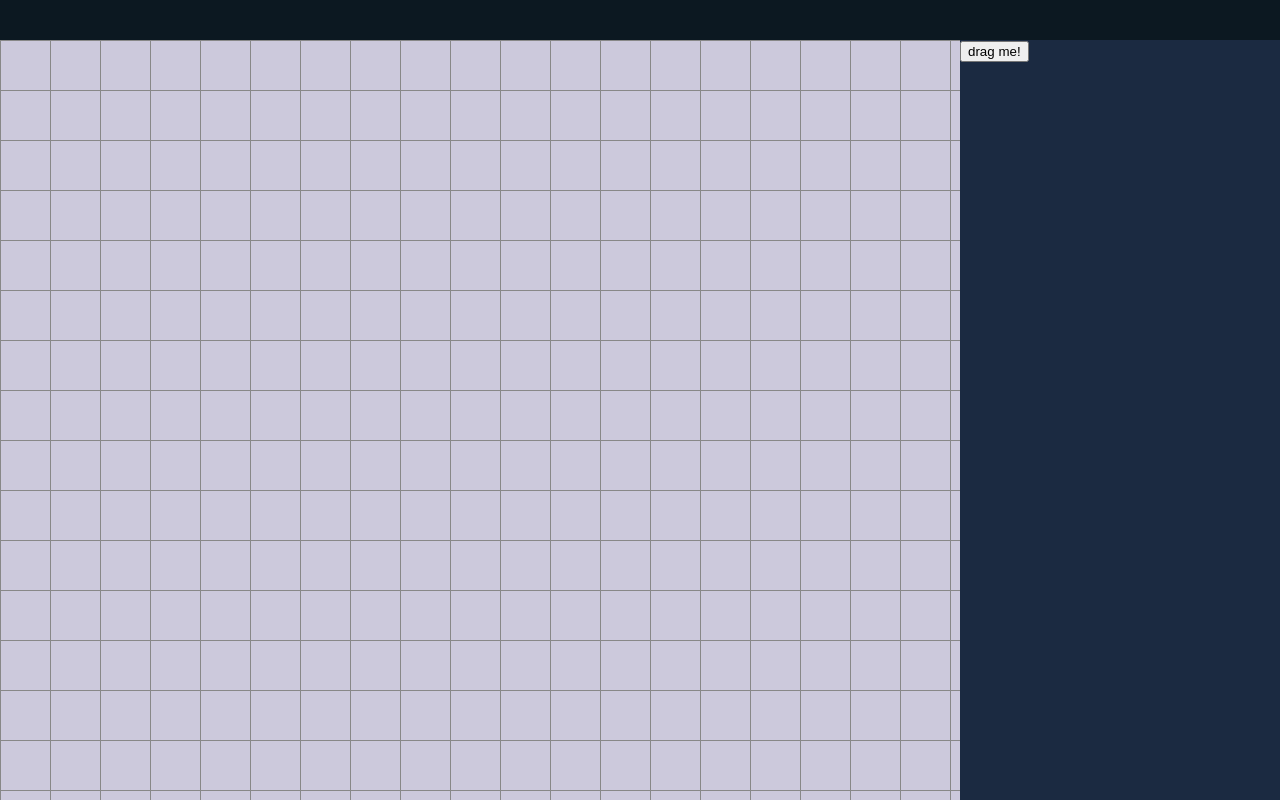
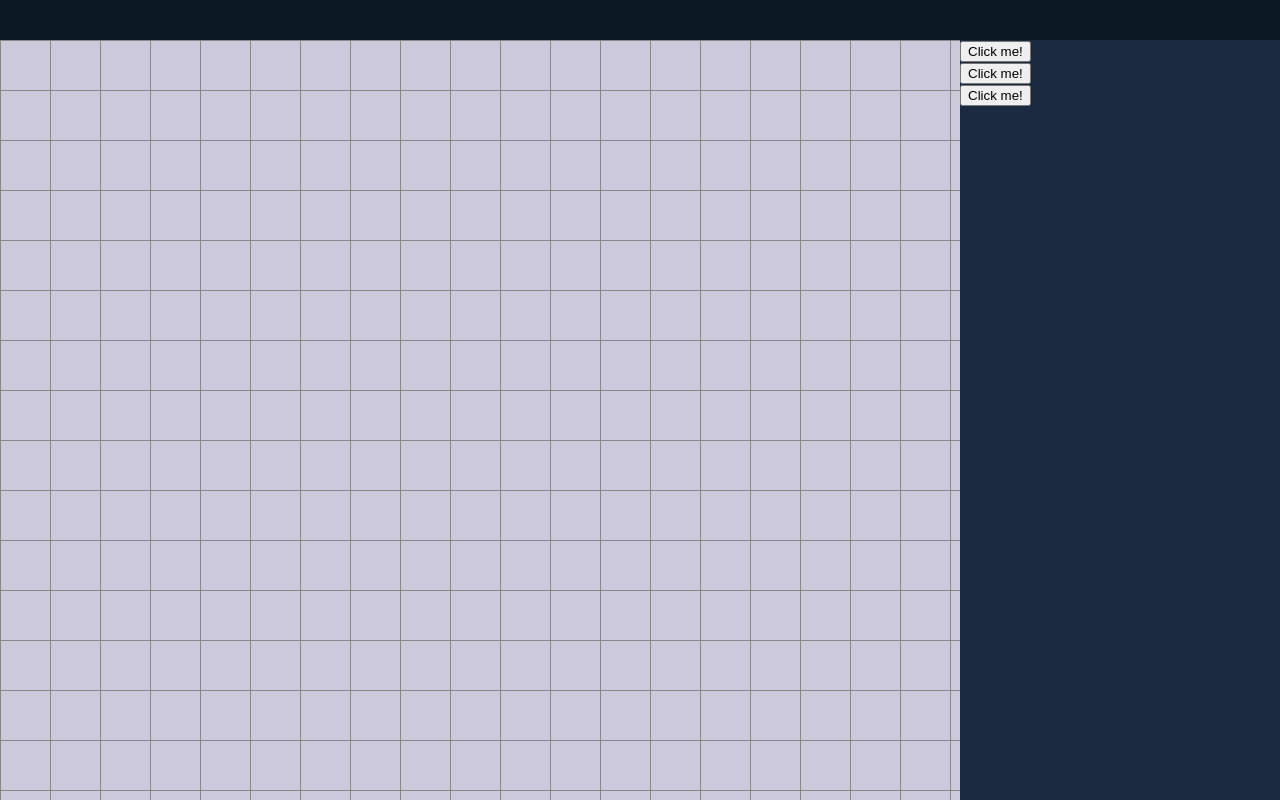
Before and after one commit to wajdialjedaani/Innovation-Labs-Usability-Education-Tool, a Next.js app in the folder usability-tool/: page /ui-builder in a window 1280 px wide. Built offline with nearby package versions, Linux system fonts and the light colour scheme.

Commit message:
Sample showing widgets staying in place when dropped in the UI builder, then returning to their original position when dropped in the Component Drawer

```diff
--- a/usability-tool/components/ui-builder/DraggableComponent.js
+++ b/usability-tool/components/ui-builder/DraggableComponent.js
@@ -2,18 +2,19 @@
 import { useDraggable } from "@dnd-kit/core";
 import { CSS } from "@dnd-kit/utilities";
 
-export default function DraggableComponent(props){
+export default function DraggableComponent({id, widget, ...props}){
   const {attributes, listeners, setNodeRef, transform} = useDraggable({
-    id: 'draggable',
+    id: id,
   });
 
   const style = transform ? {
     transform: CSS.Translate.toString(transform),
-  } : undefined;
+    ...widget.style //Widget.style contains data collected from drag events, necessary for correctly updating positioning styles
+  } : widget.style;
 
   return (
-    <button ref={setNodeRef} style={style} {...listeners} {...attributes}>
+    <div ref={setNodeRef} style={style} {...listeners} {...attributes}>
       {props.children}
-    </button>
+    </div>
   );
 }
--- a/usability-tool/components/ui-builder/Grid.js
+++ b/usability-tool/components/ui-builder/Grid.js
@@ -9,7 +9,7 @@ export default function Grid(props){
   });
 
   const style = {
-    "background-color": isOver ? 'green' : undefined,
+    "backgroundColor": isOver ? 'green' : undefined,
   };
 
   return (
--- a/usability-tool/components/ui-builder/UIBuilder.js
+++ b/usability-tool/components/ui-builder/UIBuilder.js
@@ -12,20 +12,77 @@ import DraggableComponent from "./DraggableComponent";
 import styles from "@/styles/UIBuilder.module.scss";
 import { useState } from "react";
 
+//Sample array of widgets that tracks their dragging data.
+//Different "levels" can be designed by providing different lists of widgets. Needs a property to determine widget type
+const widgetData = [
+  {
+    id: "0",
+    style:
+    {
+      position: "relative",
+      left: "0px",
+      top: "0px",
+    },
+  },
+  {
+    id: "1",
+    style:
+    {
+      position: "relative",
+      left: "0px",
+      top: "0px",
+    },
+  },
+  {
+    id: "2",
+    style:
+    {
+      position: "relative",
+      left: "0px",
+      top: "0px",
+    },
+  }
+];
+
+
 export default function UIBuilder(props){
+  //Used to track widget positioning
+  const [widgets, setWidgets] = useState(widgetData);
+
   function handleDragEnd(event) {
-    if (event.over && event.over.id === 'droppable') {
-      setIsDropped(true);
+    const widget = widgets.find((widget) => widget.id === event.active.id);
+
+    //Need to deep copy the nested style object so we can modify its properties
+    widget.style = {...widget.style};
+
+    if (event.over && event.over.id === 'UIBuilderGrid') {
+      //If widget is dragged over the grid, add the delta to the current position so that it sticks where it's dropped
+      const currentLeft = parseInt(widget.style.left);
+      const currentTop = parseInt(widget.style.top);
+      widget.style.left = `${currentLeft + event.delta.x}px`;
+      widget.style.top = `${currentTop + event.delta.y}px`
     }
+    else {
+      //Otherwise, if the widget was dragged back out of the grid, reset it back to its original position in the drawer
+      widget.style.left = "0px";
+      widget.style.top = "0px";
+    }
+
+    //Update the array and store it
+    const _widgets = widgets.map((element) => {
+      if(element.id === widget.id) return widget;
+      return element;
+    });
+    setWidgets(_widgets);
   }
 
   return (
-    <DndContext>
+    <DndContext onDragEnd={handleDragEnd}>
       <UIBuilderContextProvider>
         <div aria-label="UI Builder">
 
           <MenuBar />
-          <UIBuilderBody />
+          <UIBuilderBody widgets={widgets}/>
 
         </div>
       </UIBuilderContextProvider>
@@ -37,7 +94,7 @@ function UIBuilderBody(props){
   return (
     <div className={styles.builderBody}>
       <Grid />
-      <ComponentDrawer />
+      <ComponentDrawer widgets={props.widgets}/>
     </div>
   )
 }
@@ -50,20 +107,20 @@ function MenuBar(props){
   )
 }
 
-function ComponentDrawer(props){
+function ComponentDrawer({widgets, ...props}){
   return (
-    <div className={styles.componentDrawer}>
-      <ExampleDrag />
+    <div className={styles.componentDrawer} style={props.style}>
+      {widgets.map((widget, index) => (<DraggableButton widget={widget} key={widget.id} id={widget.id}></DraggableButton>))}
     </div>
   )
 }
 
-function ExampleDrag(props){
+function DraggableButton(props){
   return (
-    <DraggableComponent>
-      <div>
-        drag me!
-      </div>
+    <DraggableComponent id={props.id} widget={props.widget}>
+      <button>
+        Click me!
+      </button>
     </DraggableComponent>
   )
 }
```
